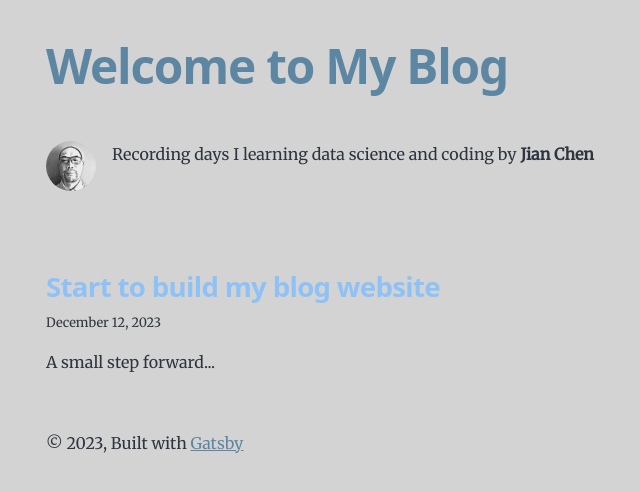
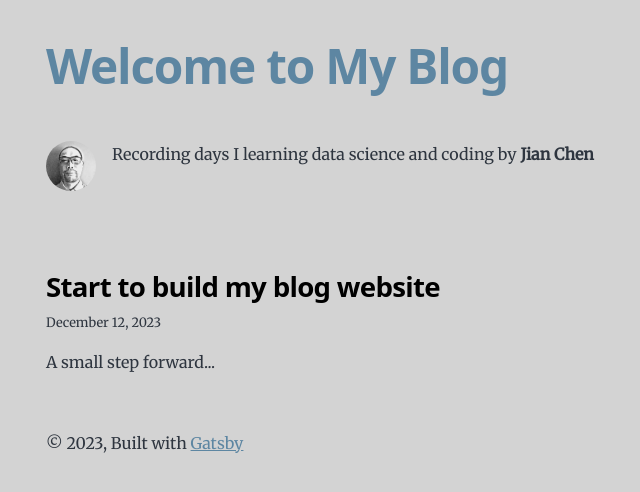
Before and after one commit to alancj731/gatsby-blog, a Gatsby site: page / in a window 1280 px wide. Shown: the whole page, without its empty margins (278-918 px from the left). Built offline with nearby package versions, Linux system fonts and the light colour scheme; Gatsby itself is replaced by a stand-in of ours.

Commit message:
small adjust

```diff
--- a/src/styles/global.css
+++ b/src/styles/global.css
@@ -7,5 +7,5 @@
 }
 
 span{
-    color: #8ec2f7;
+    color: black;
 }
```
